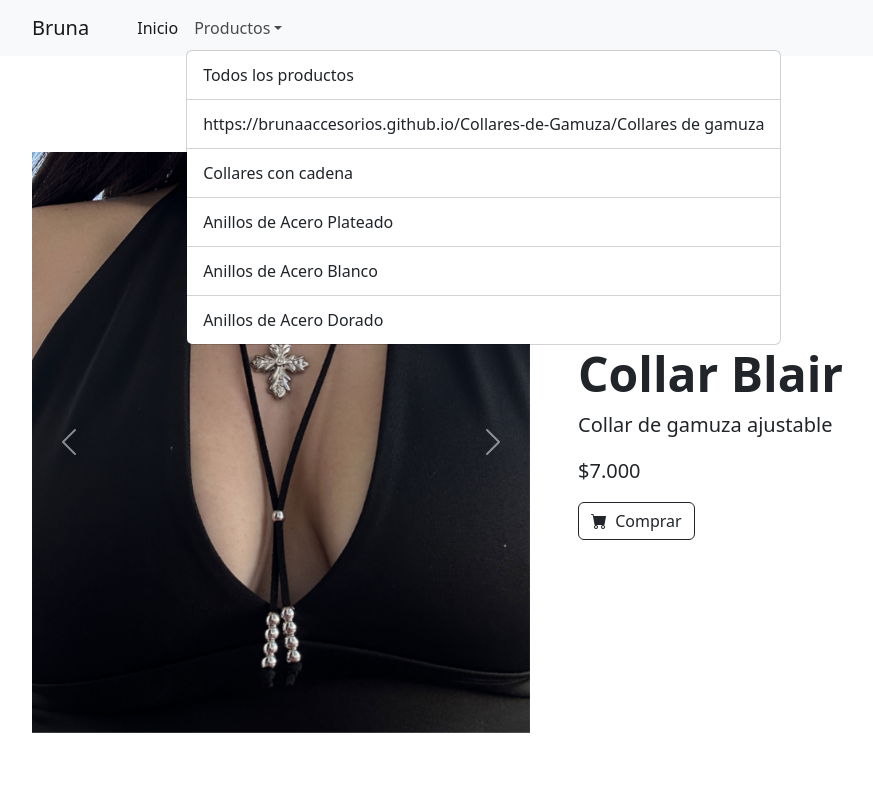
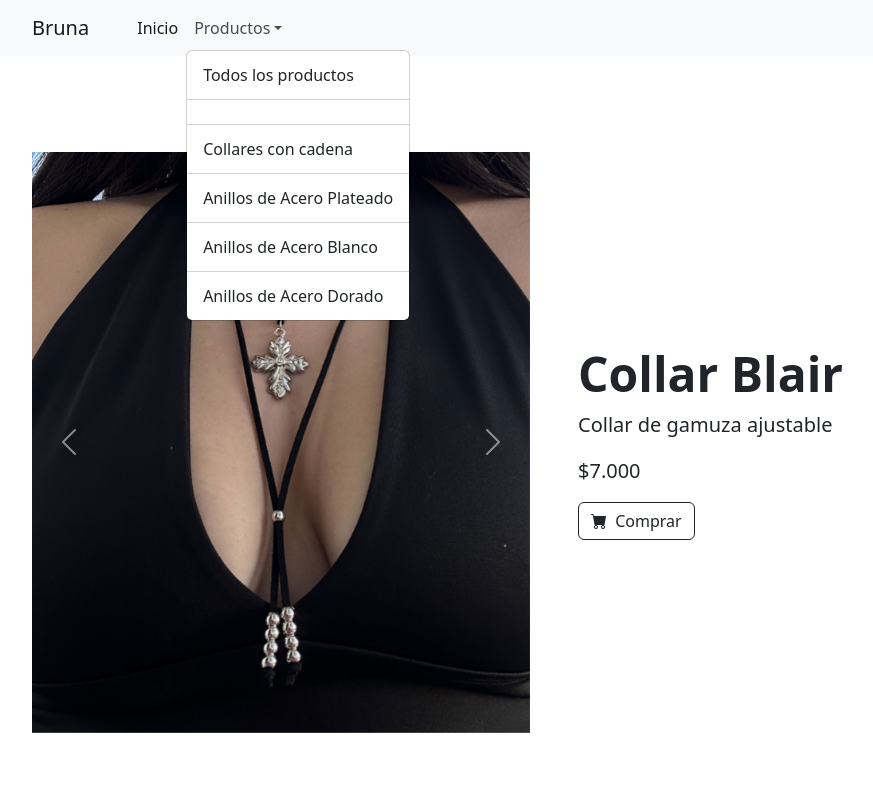
Before and after one commit to BrunaAccesorios/Collar-Blair, a plain HTML site: page index.html in a window 1280 px wide. Both pictures are taken after a click on the button "Productos". Shown: the top 800 px of the page, without its empty margins (86-959 px from the left). Drawn offline with nearby package versions, Linux system fonts and the light colour scheme.

Commit message:
Update index.html

```diff
--- a/index.html
+++ b/index.html
@@ -28,7 +28,7 @@
                             <ul class="dropdown-menu" aria-labelledby="navbarDropdown">
                                 <li><a class="dropdown-item" href="https://brunaaccesorios.github.io/P-gina-Principal/!">Todos los productos</a></li>
                                 <li><hr class="dropdown-divider" /></li>
-                                <li><a class="dropdown-item" href="">https://brunaaccesorios.github.io/Collares-de-Gamuza/Collares de gamuza</a></li>
+                                <li><a class="dropdown-item" href="https://brunaaccesorios.github.io/Collares-de-Gamuza/Collares de gamuza"></a></li>
                                 <li><hr class="dropdown-divider" /></li>
                                 <li><a class="dropdown-item" href="https://brunaaccesorios.github.io/Cadenas/">Collares con cadena</a></li>
                                 <li><hr class="dropdown-divider" /></li>
```
